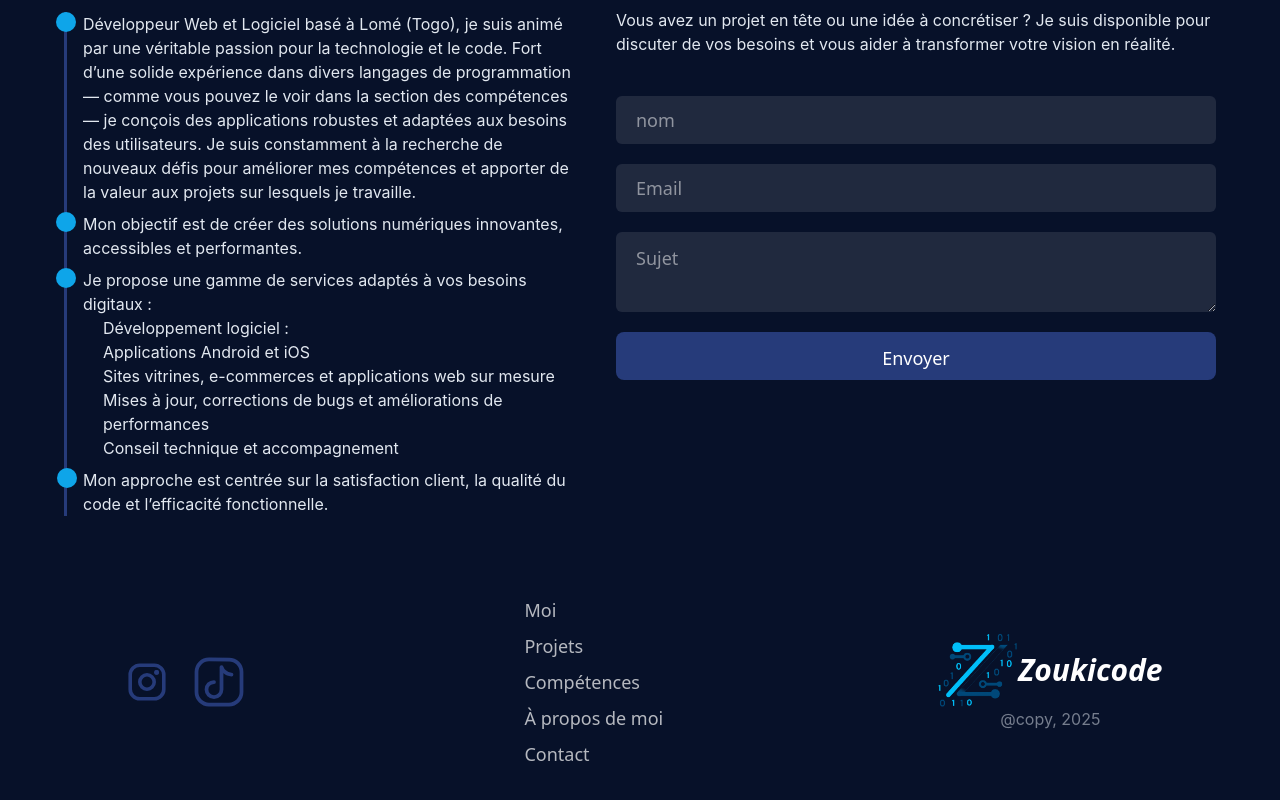
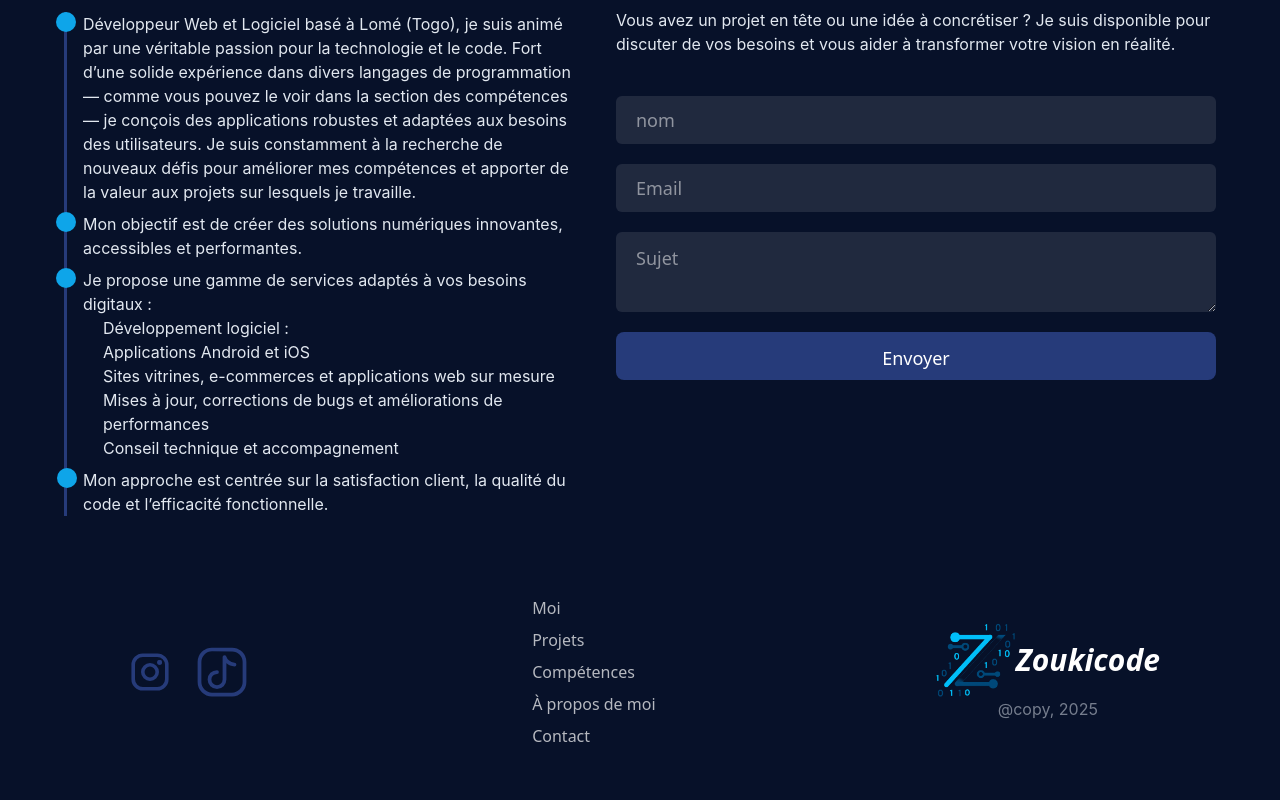
Before and after one commit to zoukicode/portfoilo, a React (Vite) app: page / in a window 1280 px wide. Shown: the part 1637-2437 px from the top of the page. Built offline with nearby package versions, Linux system fonts and the light colour scheme.

Commit message:
'apdate'

```diff
--- a/src/pages/Header.jsx
+++ b/src/pages/Header.jsx
@@ -65,7 +65,7 @@ export default function Header({Version, text, langue, setLangue }){
                           ))}
                             </ul>
 
-                   <ul className={`${click === 'visible' ? ' left-[0] ' : ' left-[-100%]'}  transition-all ease-in-out duration-500 items-center text-justify  gap-20 justify-center lg:hidden flex flex-col fixed top-0 left-[-100%]   w-[100%] h-[100vh]  bg-black/95`}>
+                   <ul className={`${click === 'visible' ? ' left-[0] ' : ' left-[-100%]'}  transition-all ease-in-out duration-500 items-center text-justify  gap-20 justify-center lg:hidden flex flex-col fixed top-0 left-[-100%]  md:w-[50%]  w-[100%] h-[100vh]  bg-black/95`}>
                 {text.nav.map((lienNav,i)=>(
                             <li key={i} onClick={()=>{setclick('hidden') ; scrollToSection(Version.section[i])}}>{lienNav}</li>
                           ))}
--- a/src/pages/Pied.jsx
+++ b/src/pages/Pied.jsx
@@ -6,7 +6,7 @@ export function Pied({Version, text,langue,setlangue}){
   };
     return(
         <div>
-             <footer class="flex flex-col gap-10 justify-around items-center pb-10 sm:flex-row">
+             <footer class="text-base flex flex-col gap-10 justify-around items-center pb-10 sm:flex-row">
                 <div>
                 <Social/>
             </div>
@@ -22,7 +22,7 @@ export function Pied({Version, text,langue,setlangue}){
                                   <img className='w-20' src={logo} alt="logo app"/>
                                  <h1 class="font-bold text-3xl  italic">Zoukicode</h1>
                                 </div>
-            <p class="opacity-[0.5] text-[13px]">@copy, 2025</p>
+            <p class="opacity-[0.5] ">@copy, 2025</p>
         </div>
 
     </footer>
```
